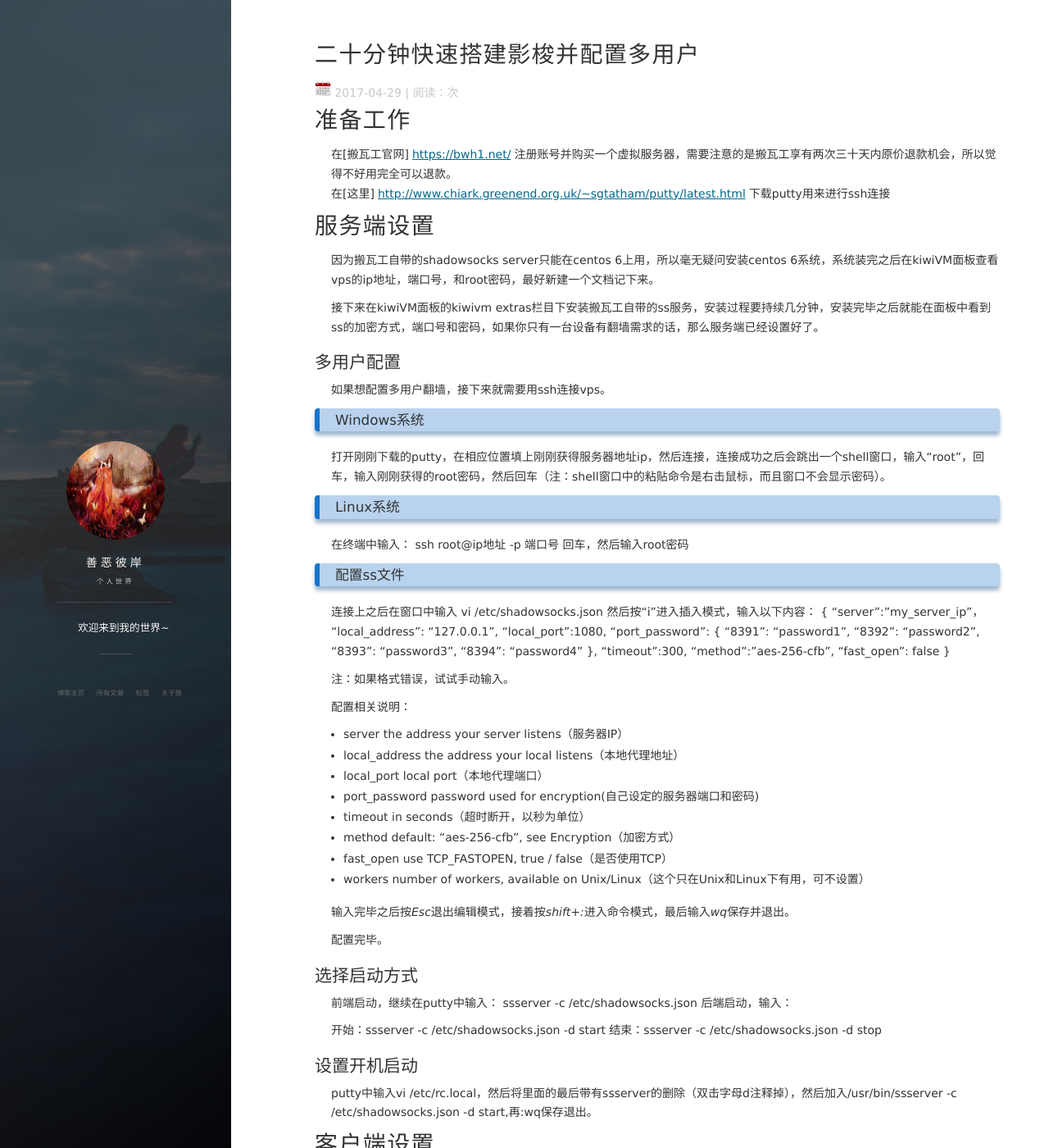
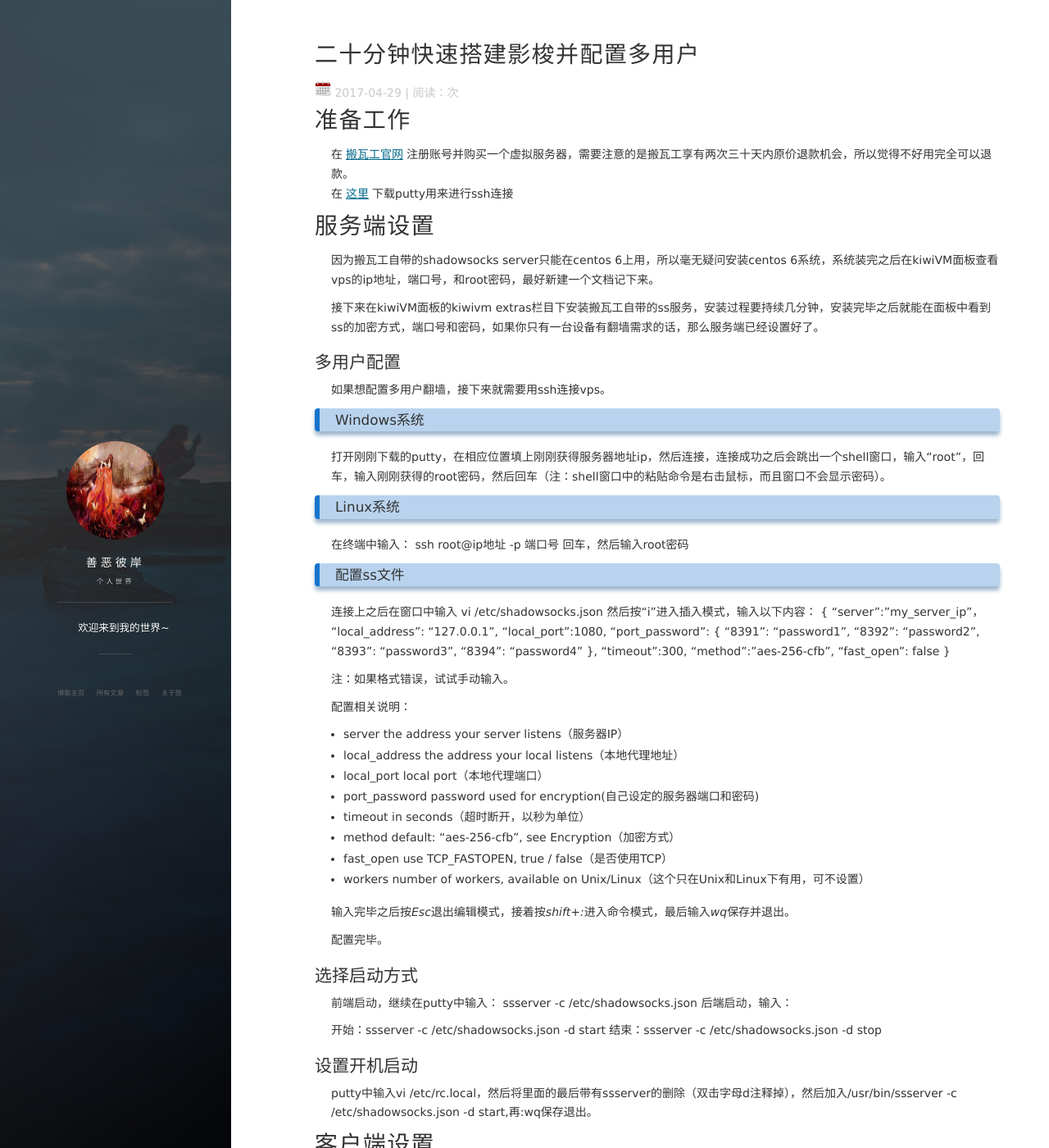
Before and after one commit to ghccc/ghccc.github.io, a Jekyll site: the page built from _posts/2017-05-02-artical2.md, in a window 1280 px wide and 1400 px high. Shown: the whole window at 82% size. Built offline with Jekyll 4.4.1, drawn with Linux system fonts in a browser that asks for light colours; nearby versions of some CDN libraries; comment, search, counter and statistics services are not loaded; some of the changed text lies outside the part shown.

Commit message:
change ss

```diff
--- a/_posts/2017-05-02-artical2.md
+++ b/_posts/2017-05-02-artical2.md
@@ -6,8 +6,8 @@ tag: vps 翻墙
 ---
 
 #  准备工作
-在[搬瓦工官网]<https://bwh1.net/>注册账号并购买一个虚拟服务器，需要注意的是搬瓦工享有两次三十天内原价退款机会，所以觉得不好用完全可以退款。
-在[这里]<http://www.chiark.greenend.org.uk/~sgtatham/putty/latest.html>下载putty用来进行ssh连接
+在[搬瓦工官网](https://bwh1.net/)注册账号并购买一个虚拟服务器，需要注意的是搬瓦工享有两次三十天内原价退款机会，所以觉得不好用完全可以退款。
+在[这里](http://www.chiark.greenend.org.uk/~sgtatham/putty/latest.html)下载putty用来进行ssh连接
 
 #  服务端设置
 因为搬瓦工自带的shadowsocks server只能在centos 6上用，所以毫无疑问安装centos 6系统，系统装完之后在kiwiVM面板查看vps的ip地址，端口号，和root密码，最好新建一个文档记下来。
@@ -82,15 +83,3 @@ https://github.com/shadowsocks/shadowsocks-android/releases
 *lixux系统*
 直接用命令行下载即可
 sudo apt-get install shadowsocksocks
-
-
-
-
-
-
-
-
-
-
-
-#
```
Also changed, not shown: other parts of _posts/2017-05-02-artical2.md (+3 -2 lines).
